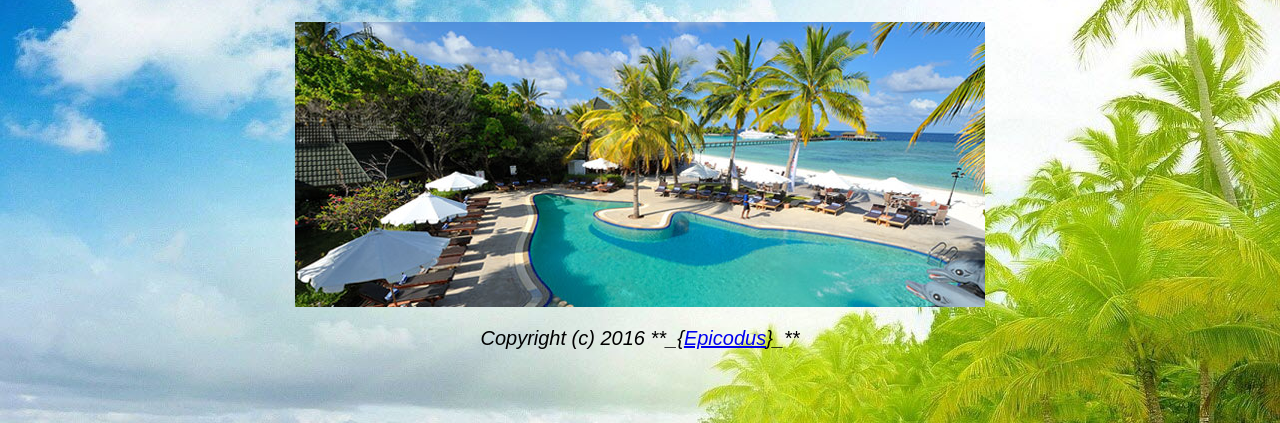
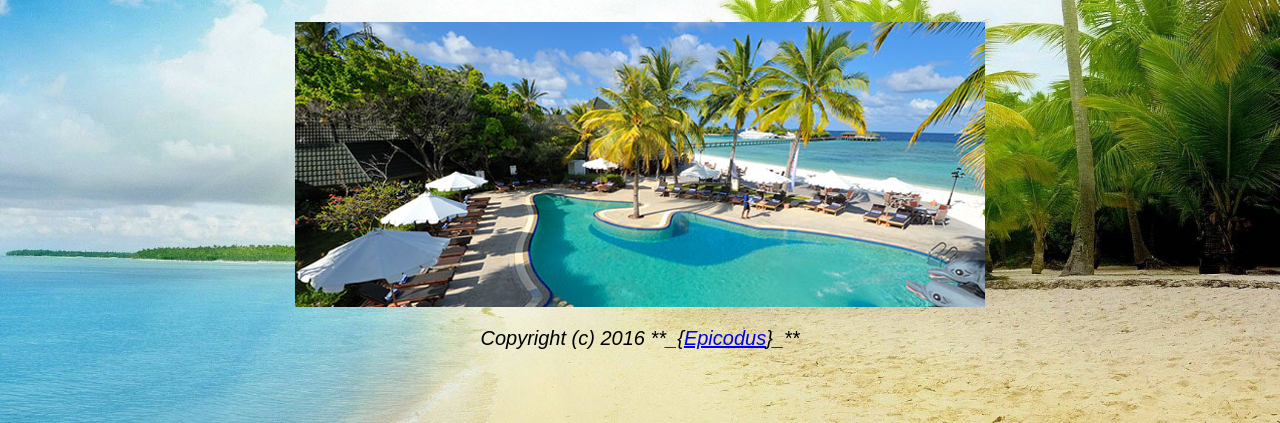
Before and after one commit to droycho/island-resort, a plain HTML site: page index.html in a window 1280 px wide. Shown: the part 377-800 px from the top of the page. Drawn offline with Linux system fonts and the light colour scheme.

Commit message:
Made background image fixed to screen.

```diff
--- a/css/option2.css
+++ b/css/option2.css
@@ -31,3 +31,7 @@ img {
       margin-left: auto;
       margin-right: auto;
 }
+body {
+  background: url("../images/background.jpg") no-repeat center center fixed;
+  background-size:cover;
+}
```
